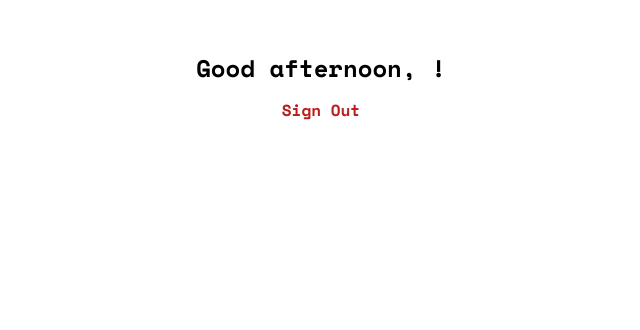
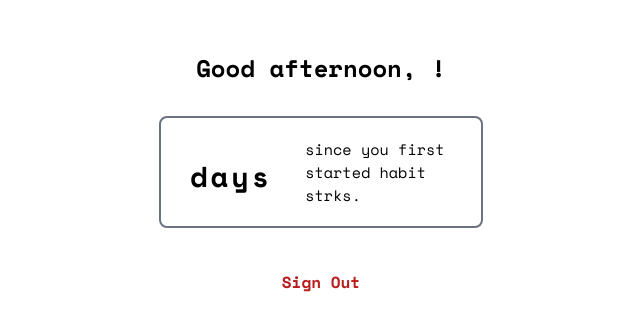
Before and after one commit to judgemongcal/strk_, an Angular app in the folder strk-client/: page /home in a window 1280 px wide. Shown: the part 334-664 px from the top of the page, without its empty margins (319-959 px from the left). Built offline with nearby package versions, Linux system fonts and the light colour scheme; no server answers; sample sign-in values are in the browser's storage.

Commit message:
created day counter since a user became a member

```diff
--- a/strk-client/src/app/components/home/home/home.component.html
+++ b/strk-client/src/app/components/home/home/home.component.html
@@ -1,9 +1,26 @@
-<div class="main-container flex flex-col justify-center items-center mt-[30%]">
+<div
+  class="main-container flex flex-col justify-center items-center mt-[30%] w-80 mx-auto"
+>
   <h1 class="font-bold text-[1.5rem] self-center">
-    {{ getGreeting() }}, {{ lookups.first_name }}!
+    {{ getGreeting() }}, {{ lookups.user_info.first_name }}!
   </h1>
+  <div class="grid grid-cols-1 gap-2 w-full my-[2rem]">
+    <div
+      class="w-full bg-white p-3 rounded-md outline outline-gray-500 outline-2 flex flex-row gap-2"
+    >
+      <h1
+        class="p-2 w-40 text-center self-center text-[3rem] leading-7 font-bold tracking-wide"
+      >
+        {{ lookups.user_info.member_since }}
+        <span class="text-[1.8rem] tracking-widest">days</span>
+      </h1>
+      <h2 class="p-2 w-60 self-center font-medium text-[0.95rem]">
+        since you first started habit strks.
+      </h2>
+    </div>
+  </div>
   <button
-    class="w-80 mx-auto p-3 text-red-700 font-semibold hover:bg-red-700 hover:text-white duration-300 rounded-md"
+    class="w-full p-3 text-red-700 font-semibold hover:bg-red-700 hover:text-white duration-300 rounded-md"
     (click)="signOut()"
   >
     Sign Out
--- a/strk-client/src/app/components/home/home/home.component.ts
+++ b/strk-client/src/app/components/home/home/home.component.ts
@@ -17,6 +17,7 @@ export class HomeComponent implements OnInit {
   private userService = inject(UsersService);
   private habitsService = inject(HabitsService);
   private user_id: any = localStorage.getItem('user_id');
+  private now = new Date();
 
   ngOnInit(): void {
     this.getCurrentUser();
@@ -24,14 +25,15 @@ export class HomeComponent implements OnInit {
   }
 
   lookups: any = {
-    user_info: {},
-    habits: {},
+    user_info: [],
+    habits: [],
   };
 
   getCurrentUser() {
     this.userService.getUser(this.user_id).subscribe(
       (data: any) => {
         this.lookups.user_info = data[0];
+        this.getMembershipLength();
       },
       (error) => {
         console.error(error);
@@ -39,11 +41,22 @@ export class HomeComponent implements OnInit {
     );
   }
 
+  getMembershipLength() {
+    const formattedStartDate = new Date(
+      this.lookups.user_info.created_at
+    ).getTime();
+    const member_since = Math.round(
+      (this.now.getTime() - formattedStartDate) / (1000 * 60 * 60 * 24)
+    );
+    this.lookups.user_info.member_since = member_since;
+    console.log(this.lookups.user_info);
+  }
+
   getUserHabits() {
     this.habitsService.getHabits(this.user_id).subscribe(
       (data: any) => {
         console.log(data);
-        this.lookups.habits = data[0];
+        this.lookups.habits = data;
         console.log(this.lookups);
       },
       (error) => {
@@ -53,10 +66,9 @@ export class HomeComponent implements OnInit {
   }
 
   getGreeting(): string {
-    const now = new Date();
-    if (now.getHours() < 12) {
+    if (this.now.getHours() < 12) {
       return 'Good morning';
-    } else if (now.getHours() >= 12 && now.getHours() < 18) {
+    } else if (this.now.getHours() >= 12 && this.now.getHours() < 18) {
       return 'Good afternoon';
     } else {
       return 'Good evening';
```
